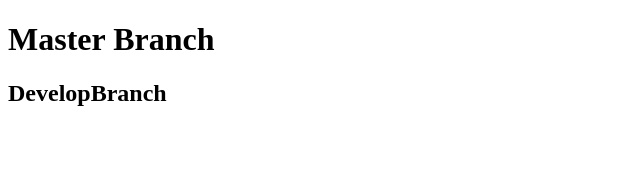
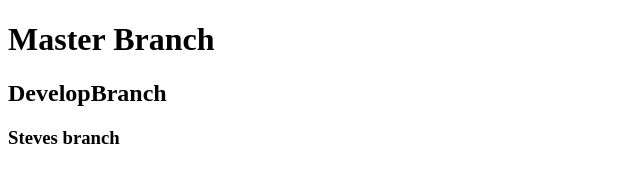
Before and after one commit to stevek1283/teamGit, a plain HTML site: page index.html in a window 1280 px wide. Shown: the whole page, without its empty margins (0-640 px from the left). Drawn offline with Linux system fonts and the light colour scheme.

Commit message:
steves branch

```diff
--- a/index.html
+++ b/index.html
@@ -9,6 +9,7 @@
 
 <h1> Master Branch</h1>
 <h2>DevelopBranch</h2>
+<h3> Steves branch</h3>
 
 </body>
 </html>
```
